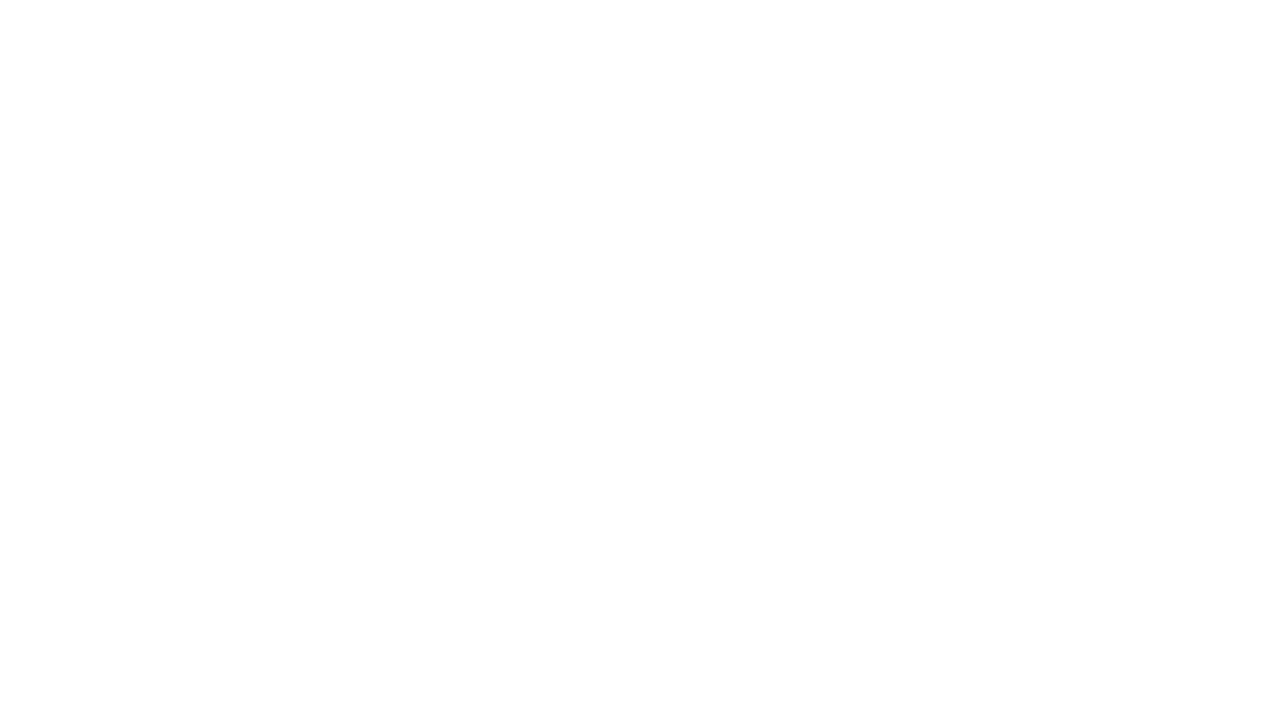
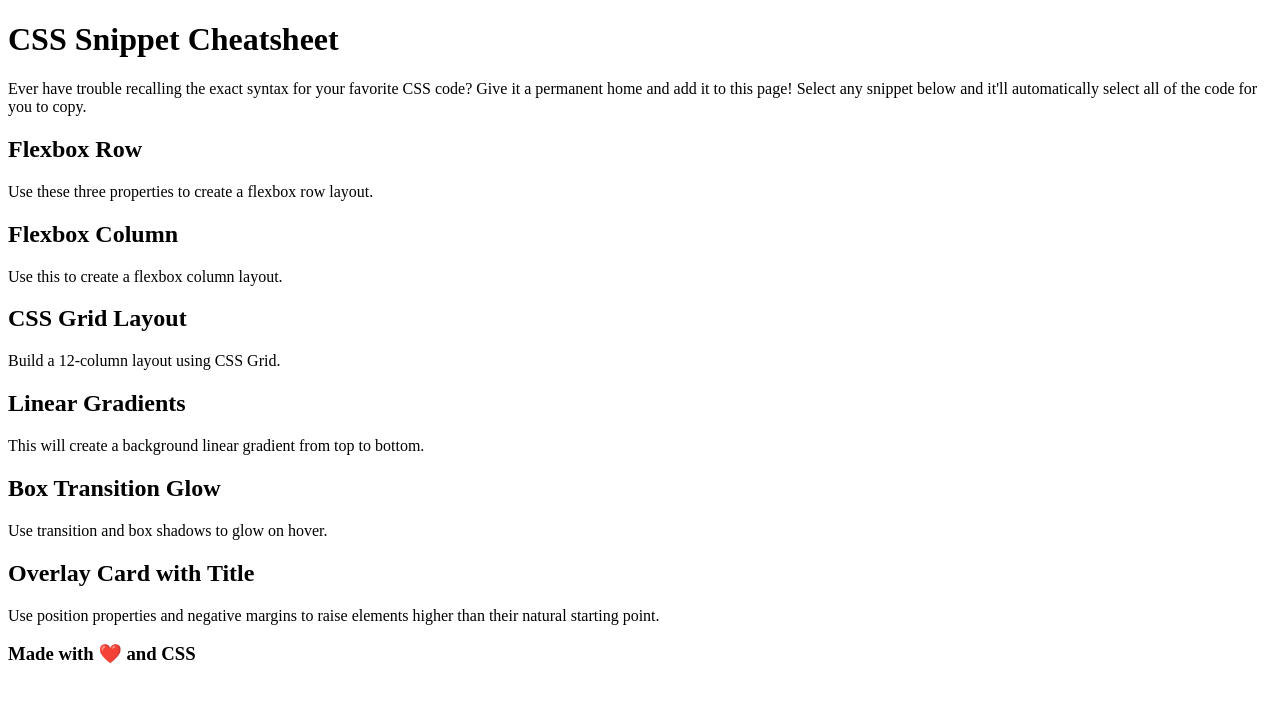
Before and after one commit to Millmr/CSS_mini_project, a plain HTML site: page index.html in a window 1280 px wide. Drawn offline with Linux system fonts and the light colour scheme.

Commit message:
Barebones HTML updated. Includes header,body, and footer. no styling as of now.

```diff
--- a/index.html
+++ b/index.html
@@ -10,6 +10,69 @@
     <link rel="stylesheet" href="./assets/style.css">
 </head>
 <body>
+    <header>
+        <h1>CSS Snippet Cheatsheet</h1>
+        <p>
+            Ever have trouble recalling the exact syntax for your favorite CSS code?
+            Give it a permanent home and add it to this page! Select any snippet below and it'll automatically select all of the code for you to copy.
+        </p>
+    </header>
+
+    <main class="snippets">
+        <section>
+            <header class="flexbox-row"></header>
+            <h2>Flexbox Row</h2>
+            <article>
+                Use these three properties to create a flexbox row layout.
+            </article>
+        </section>
+
+        <section>
+            <header class="flexbox-column"></header>
+            <h2>Flexbox Column</h2>
+            <article>
+                Use this to create a flexbox column layout.
+            </article>
+        </section>
+
+        <section>
+            <header class="CSS-grid"></header>
+            <h2>CSS Grid Layout</h2>
+            <article>
+                Build a 12-column layout using CSS Grid.
+            </article>
+        </section>
+
+        <section>
+            <header class="line-gradients"></header>
+            <h2>Linear Gradients</h2>
+            <article>
+                This will create a background linear gradient from top to bottom.
+            </article>
+        </section>
+
+        <section>
+            <header class="glow-transition"></header>
+            <h2>Box Transition Glow</h2>
+            <article>
+                Use transition and box shadows to glow on hover.
+            </article>
+        </section>
+
+        <section>
+            <header class="overlay-card"></header>
+            <h2>Overlay Card with Title</h2>
+            <article>
+                Use position properties and negative margins to raise elements higher than their natural starting point.
+            </article>
+        </section>
+
+    </main>
+
+    <footer>
+        <h3>Made with ❤️ and CSS</h3>
+    </footer>
+
 
 </body>
 </html>
```
